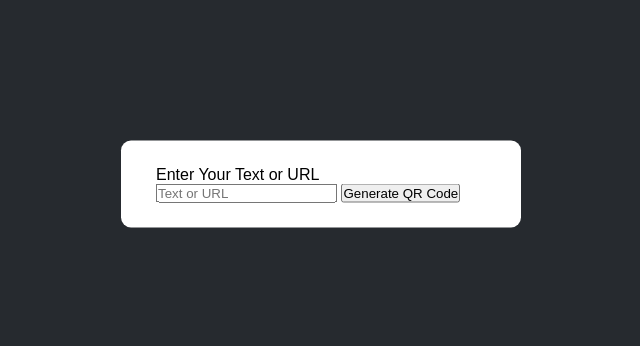
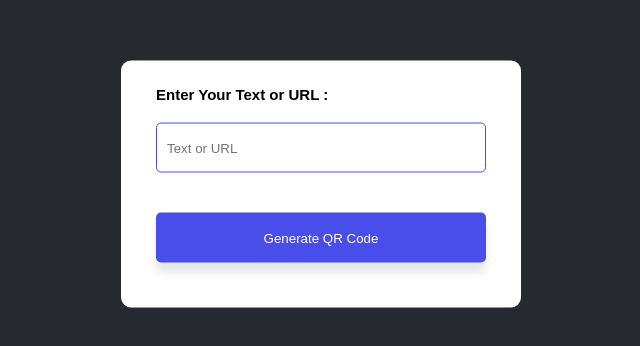
Before and after one commit to RedwanParvez100/QR-Code-Generator, a plain HTML site: page index.html in a window 1280 px wide. Shown: the part 216-562 px from the top of the page, without its empty margins (319-959 px from the left). Drawn offline with Linux system fonts and the light colour scheme.

Commit message:
button & another style added

```diff
--- a/index.html
+++ b/index.html
@@ -9,7 +9,7 @@
 <body>
 
     <div class="container">
-        <p>Enter Your Text or URL</p>
+        <p>Enter Your Text or URL :</p>
         <input type="text" placeholder="Text or URL">
         <button>Generate QR Code</button>
 
--- a/style.css
+++ b/style.css
@@ -19,3 +19,33 @@ body{
     background: #fff;
     border-radius: 10px;
 }
+
+.container p {
+    font-weight: 600;
+    font-size: 15px;
+    margin-bottom: 10px;
+}
+
+.container input{
+    width: 100%;
+    height: 50px;
+    border: 1px solid #494eea;
+    outline: 0;
+    padding: 10px;
+    margin: 10px 0 20px;
+    border-radius: 5px;
+}
+
+.container button {
+    width: 100%;
+    height: 50px;
+    background: #494eea;
+    color: #fff;
+    border: 0;
+    outline: 0;
+    border-radius: 5px;
+    box-shadow: 0 10px 10px rgba(0, 0, 0, 0.1);
+    cursor: pointer;
+    margin: 20px 0;
+    font-weight: 500;
+}
```
